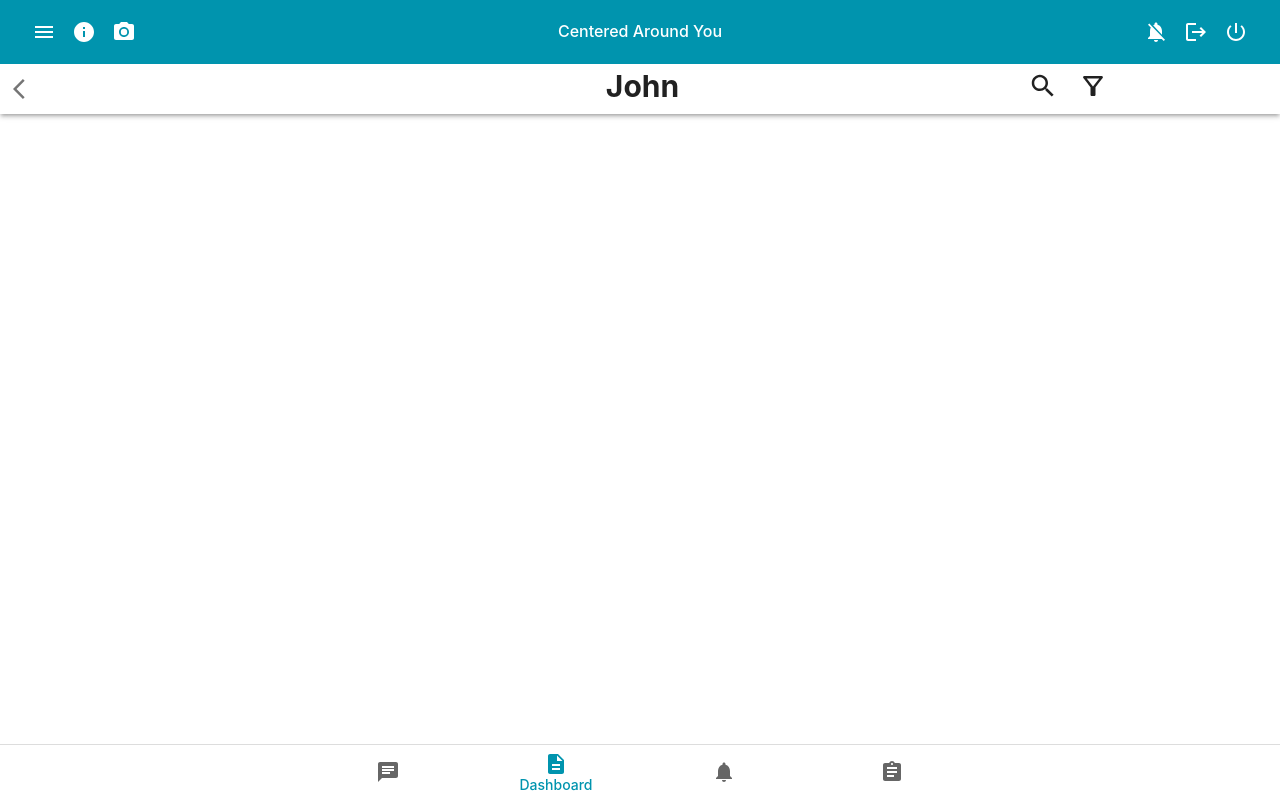
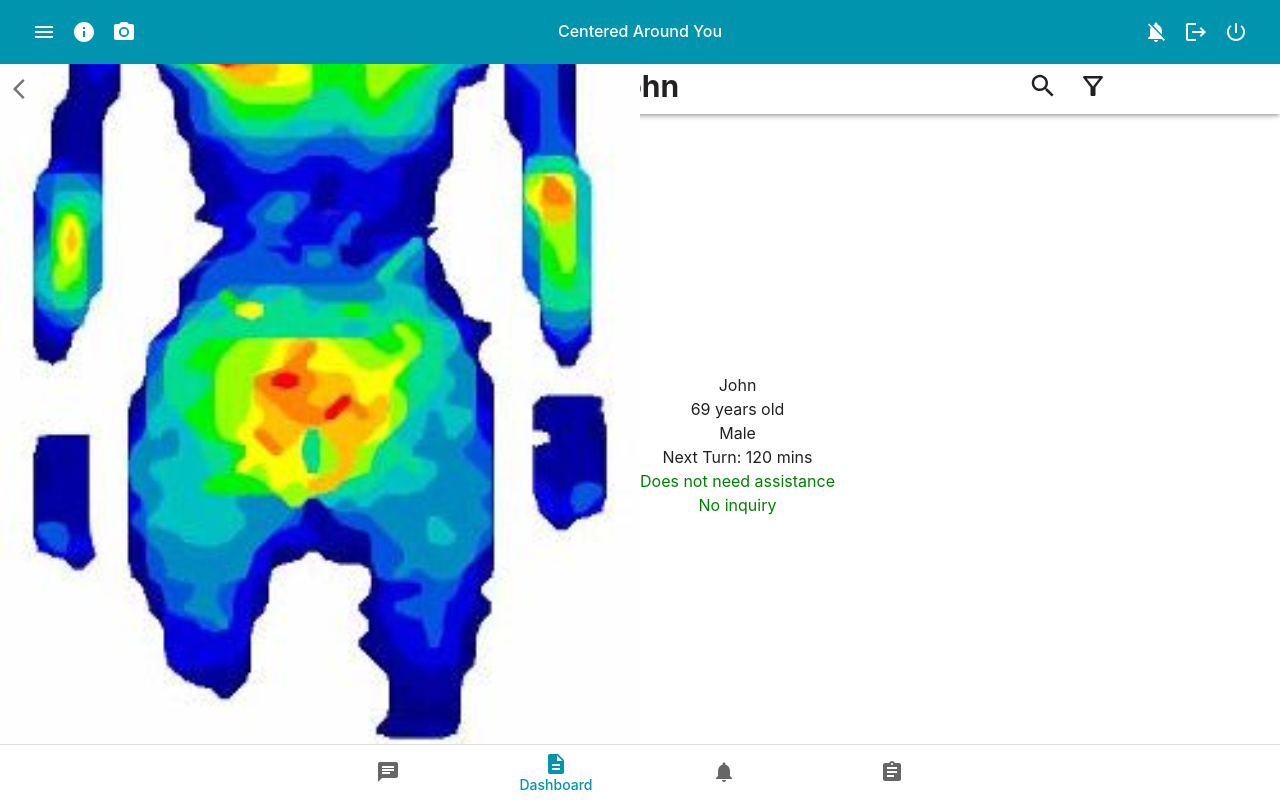
Before and after one commit to KevChen2003/BheemSense, a React (Vite) app in the folder app/: page /patient/1 in a window 1280 px wide. Built offline with nearby package versions, Linux system fonts and the light colour scheme.

Commit message:
patient page rough done

```diff
--- a/app/src/pages/PatientPage.jsx
+++ b/app/src/pages/PatientPage.jsx
@@ -35,9 +35,52 @@ function Dashboard() {
     if (!data || !data.patients || !data.patients[patientID - 1]) {
         return <Typography variant="h6" sx={{ padding: 2 }}>Loading patient data...</Typography>;
     }
+
+    const patient = data.patients[patientID - 1];
+
+
+function getAge() {
+    const dob = new Date(patient.DOB);
+    const today = new Date();
+
+    let age = today.getFullYear() - dob.getFullYear();
+
+    // Check if birthday has occurred yet this year
+    const hasHadBirthdayThisYear =
+        today.getMonth() > dob.getMonth() ||
+        (today.getMonth() === dob.getMonth() && today.getDate() >= dob.getDate());
+
+    if (!hasHadBirthdayThisYear) {
+        age--;
+    }
+
+    return age;
+}
+
     return (
         <>
-            <PageTitle title={data.patients[patientID-1].name}/>
+            <PageTitle title={patient.name}/>
+            <Box sx={{ display: 'flex', flexDirection: 'row', height: '90%', alignItems: 'center' }}>
+                <img src='/data/heatmap.jpg' alt='heatmap' style={{ display: 'flex', flex: 1, width: '50vw' }}/>
+                <Box sx={{ display: 'flex', flex: 1 }}>
+                    <Box sx={{ flexDirection: 'column'}}>
+                        <Typography>{patient.name}</Typography>
+                        <Typography>{getAge()} years old</Typography>
+                        <Typography>{patient.gender}</Typography>
+                        <Typography>Next Turn: {patient.nextTurn} mins</Typography>
+                        {patient.needsAssistance ? (
+                            <Typography sx={{ color: 'red' }}>Needs assistance</Typography>
+                        ) : (
+                            <Typography sx={{ color: 'green' }}>Does not need assistance</Typography>
+                        )}
+                        {patient.hasInquiry ? (
+                            <Typography sx={{ color: '#8B8000' }}>Has inquiry</Typography>
+                        ) : (
+                            <Typography sx={{ color: 'green' }}>No inquiry</Typography>
+                        )}
+                    </Box>
+                </Box>
+            </Box>
         </>
     );
 };
```
Also changed, not shown: app/public/data/heatmap.jpg (added).
